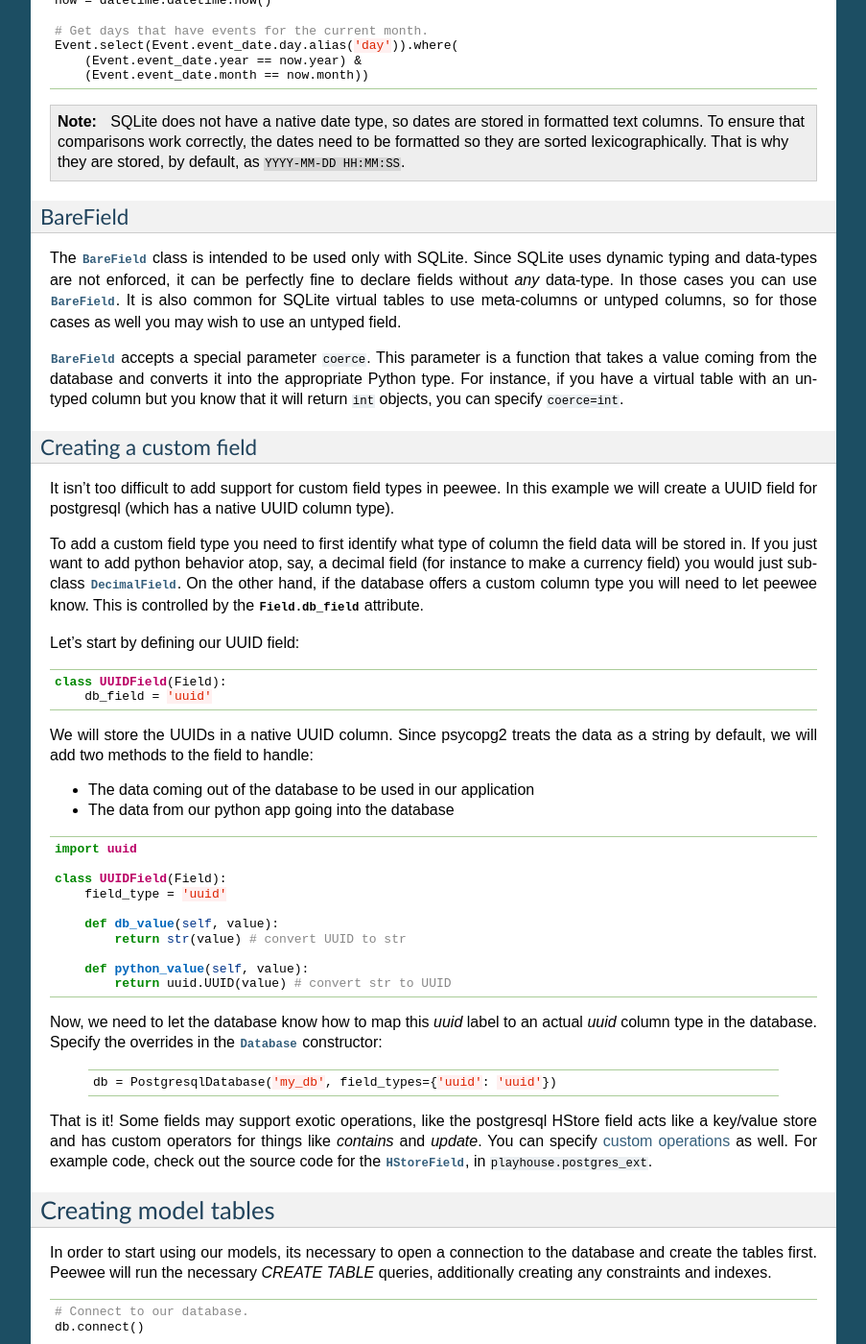
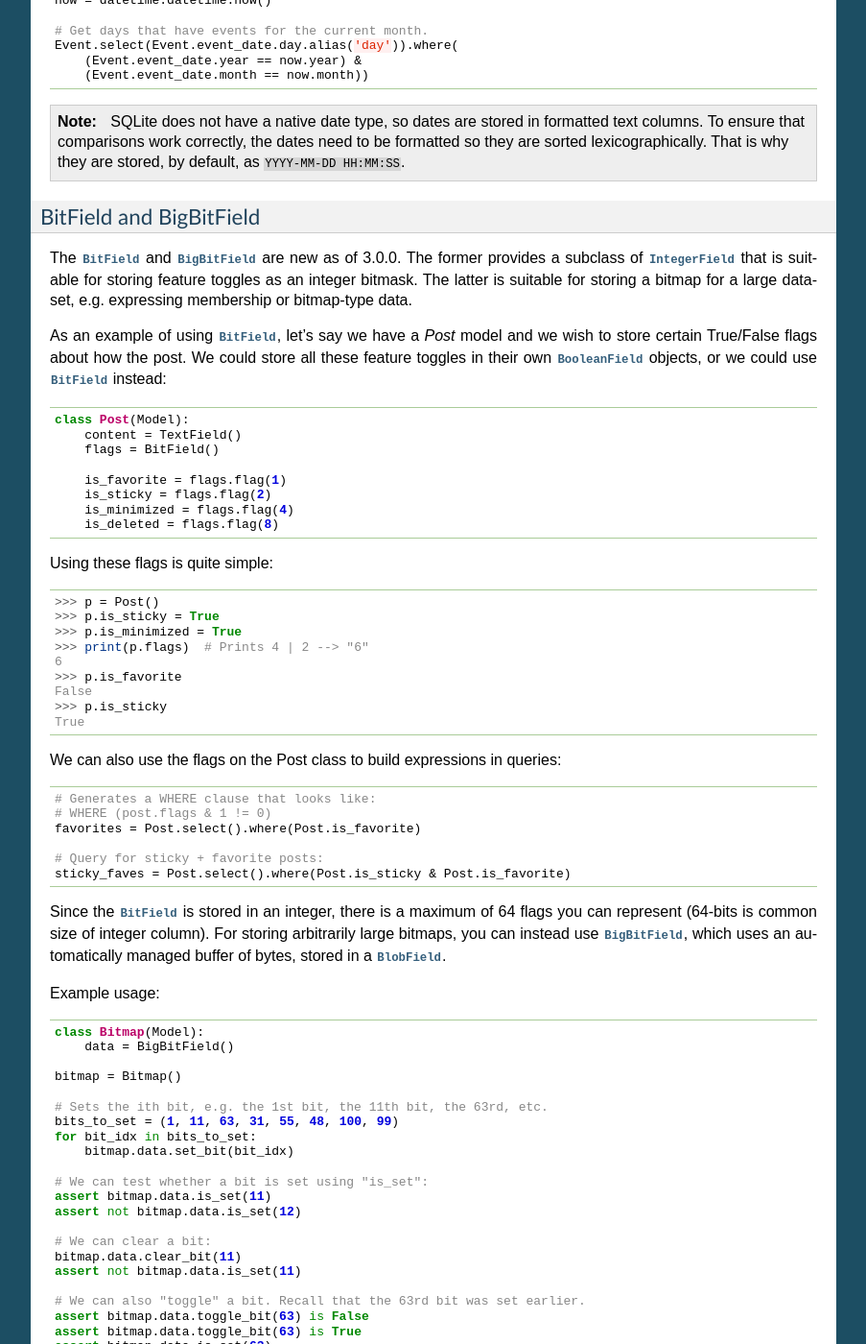
Before and after one commit to coleifer/peewee, a Sphinx documentation site: the page built from docs/peewee/models.rst, in a window 1280 px wide and 1400 px high, scrolled down 5982 px. Shown: the whole window at 96% size, without its empty margins (198-1101 px from the left). Built offline with Sphinx 7.4.7, drawn with Linux system fonts in a browser that asks for light colours; pages that are not in the unit, such as notebooks, are missing from menus; some of the changed text lies outside the part shown.

Commit message:
More docs, bitfields and plain select queries.

```diff
--- a/docs/peewee/models.rst
+++ b/docs/peewee/models.rst
@@ -396,6 +396,89 @@ have an event attached:
     be formatted so they are sorted lexicographically. That is why they are
     stored, by default, as ``YYYY-MM-DD HH:MM:SS``.
 
+BitField and BigBitField
+^^^^^^^^^^^^^^^^^^^^^^^^
+
+The :py:class:`BitField` and :py:class:`BigBitField` are new as of 3.0.0. The
+former provides a subclass of :py:class:`IntegerField` that is suitable for
+storing feature toggles as an integer bitmask. The latter is suitable for
+storing a bitmap for a large data-set, e.g. expressing membership or
+bitmap-type data.
+
+As an example of using :py:class:`BitField`, let's say we have a *Post* model
+and we wish to store certain True/False flags about how the post. We could
+store all these feature toggles in their own :py:class:`BooleanField` objects,
+or we could use :py:class:`BitField` instead:
+
+.. code-block:: python
+
+    class Post(Model):
+        content = TextField()
+        flags = BitField()
+
+        is_favorite = flags.flag(1)
+        is_sticky = flags.flag(2)
+        is_minimized = flags.flag(4)
+        is_deleted = flags.flag(8)
+
+Using these flags is quite simple:
+
+.. code-block:: pycon
+
+    >>> p = Post()
+    >>> p.is_sticky = True
+    >>> p.is_minimized = True
+    >>> print(p.flags)  # Prints 4 | 2 --> "6"
+    6
+    >>> p.is_favorite
+    False
+    >>> p.is_sticky
+    True
+
+We can also use the flags on the Post class to build expressions in queries:
+
+.. code-block:: python
+
+    # Generates a WHERE clause that looks like:
+    # WHERE (post.flags & 1 != 0)
+    favorites = Post.select().where(Post.is_favorite)
+
+    # Query for sticky + favorite posts:
+    sticky_faves = Post.select().where(Post.is_sticky & Post.is_favorite)
+
+Since the :py:class:`BitField` is stored in an integer, there is a maximum of
+64 flags you can represent (64-bits is common size of integer column). For
+storing arbitrarily large bitmaps, you can instead use :py:class:`BigBitField`,
+which uses an automatically managed buffer of bytes, stored in a
+:py:class:`BlobField`.
+
+Example usage:
+
+.. code-block:: python
+
+    class Bitmap(Model):
+        data = BigBitField()
+
+    bitmap = Bitmap()
+
+    # Sets the ith bit, e.g. the 1st bit, the 11th bit, the 63rd, etc.
+    bits_to_set = (1, 11, 63, 31, 55, 48, 100, 99)
+    for bit_idx in bits_to_set:
+        bitmap.data.set_bit(bit_idx)
+
+    # We can test whether a bit is set using "is_set":
+    assert bitmap.data.is_set(11)
+    assert not bitmap.data.is_set(12)
+
+    # We can clear a bit:
+    bitmap.data.clear_bit(11)
+    assert not bitmap.data.is_set(11)
+
+    # We can also "toggle" a bit. Recall that the 63rd bit was set earlier.
+    assert bitmap.data.toggle_bit(63) is False
+    assert bitmap.data.toggle_bit(63) is True
+    assert bitmap.data.is_set(63)
+
 BareField
 ^^^^^^^^^
 
@@ -404,13 +487,31 @@ SQLite uses dynamic typing and data-types are not enforced, it can be perfectly
 fine to declare fields without *any* data-type. In those cases you can use
 :py:class:`BareField`. It is also common for SQLite virtual tables to use
 meta-columns or untyped columns, so for those cases as well you may wish to use
-an untyped field.
+an untyped field (although for full-text search, you should use
+:py:class:`SearchField` instead!).
 
 :py:class:`BareField` accepts a special parameter ``coerce``. This parameter is
 a function that takes a value coming from the database and converts it into the
 appropriate Python type. For instance, if you have a virtual table with an
 un-typed column but you know that it will return ``int`` objects, you can
 specify ``coerce=int``.
+
+Example:
+
+.. code-block:: python
+
+    db = SqliteDatabase(':memory:')
+
+    class Junk(Model):
+        anything = BareField()
+
+        class Meta:
+            database = db
+
+    # Store multiple data-types in the Junk.anything column:
+    Junk.create(anything='a string')
+    Junk.create(anything=12345)
+    Junk.create(anything=3.14159)
 
 .. _custom-fields:
 
```
Also changed, not shown: docs/peewee/query_builder.rst (+73 -0 lines).
